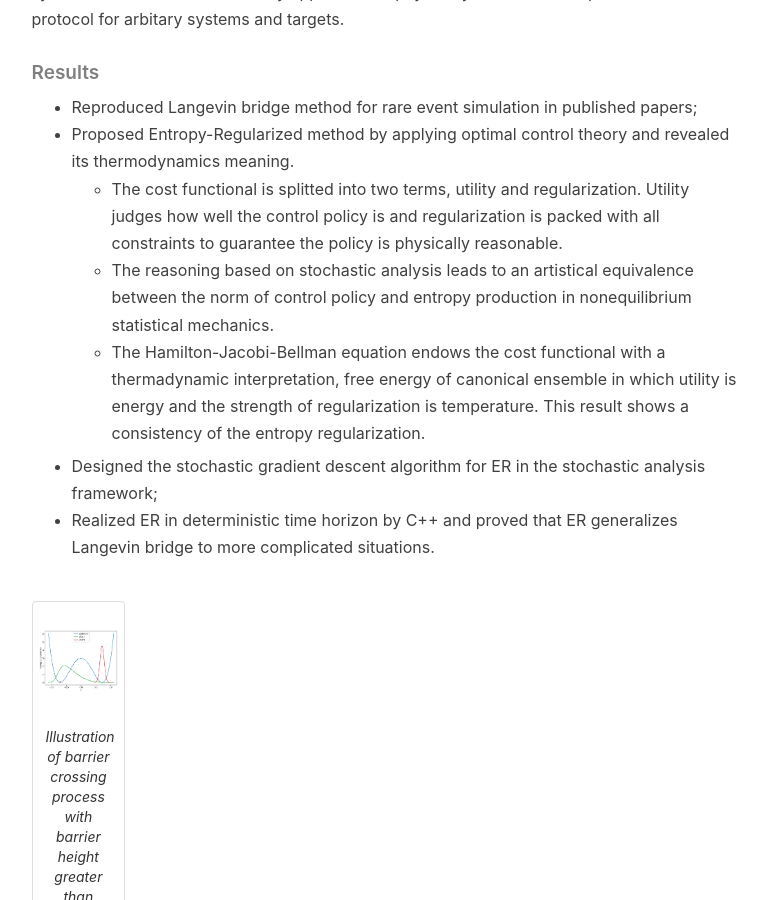
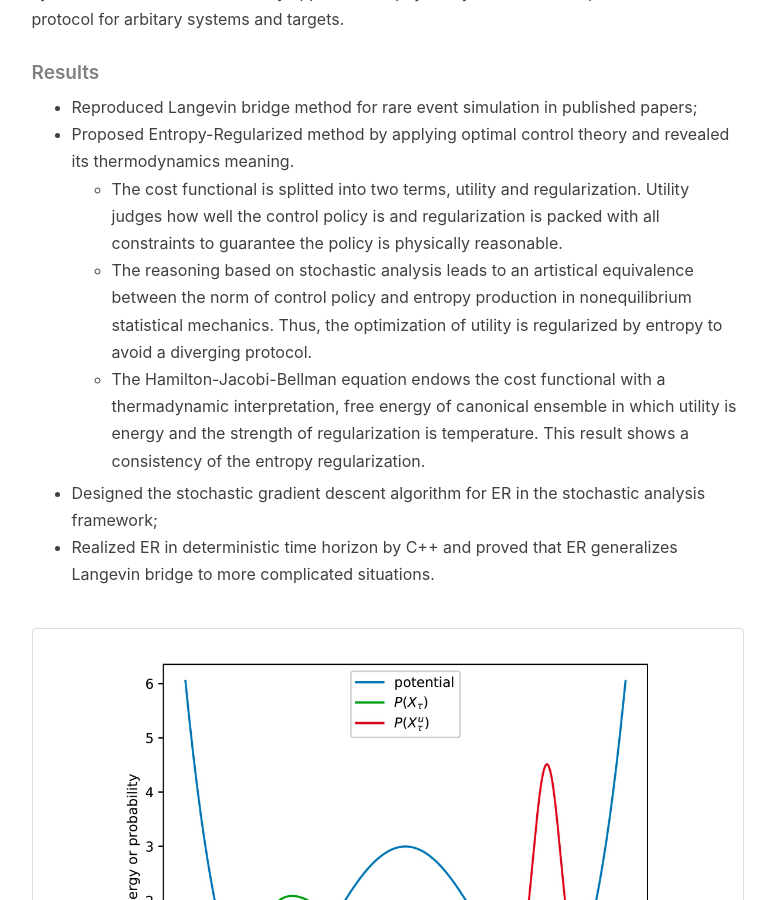
Before and after one commit to dongylaq/dongylaq.github.io, a Jekyll site: the page built from research.html, in a window 1280 px wide and 900 px high, scrolled down 1148 px. Shown: the whole window, without its empty margins (136-911 px from the left). Built offline with Jekyll 4.4.1, drawn with Linux system fonts in a browser that asks for light colours; nearby versions of some CDN libraries; comment, search, counter and statistics services are not loaded.

Commit message:
Update research.html

```diff
--- a/research.html
+++ b/research.html
@@ -39,7 +39,7 @@ header-img: "img/title.jpeg"
         <li>Proposed Entropy-Regularized method by applying optimal control theory and revealed its thermodynamics meaning.
             <ul>
                 <li>The cost functional is splitted into two terms, utility and regularization. Utility judges how well the control policy is and regularization is packed with all constraints to guarantee the policy is physically reasonable.</li>
-                <li>The reasoning based on stochastic analysis leads to an artistical equivalence between the norm of control policy and entropy production in nonequilibrium statistical mechanics.</li>
+                <li>The reasoning based on stochastic analysis leads to an artistical equivalence between the norm of control policy and entropy production in nonequilibrium statistical mechanics. Thus, the optimization of utility is regularized by entropy to avoid a diverging protocol.</li>
                 <li>The Hamilton-Jacobi-Bellman equation endows the cost functional with a thermadynamic interpretation, free energy of canonical ensemble in which utility is energy and the strength of regularization is temperature. This result shows a consistency of the entropy regularization.</li>
             </ul>
         </li>
@@ -48,7 +48,7 @@ header-img: "img/title.jpeg"
         <li>Realized ER in deterministic time horizon by C++ and proved that ER generalizes Langevin bridge to more complicated situations.</li>
     </ul>
     <div class="row">
-        <div class="col-md-2">
+        <div class="col-md-12">
             <div class="thumbnail">
                 <img src="/img/rsc/illustration-optcontrol.png" width="560"  height="480">
                     <div class="caption">
```
